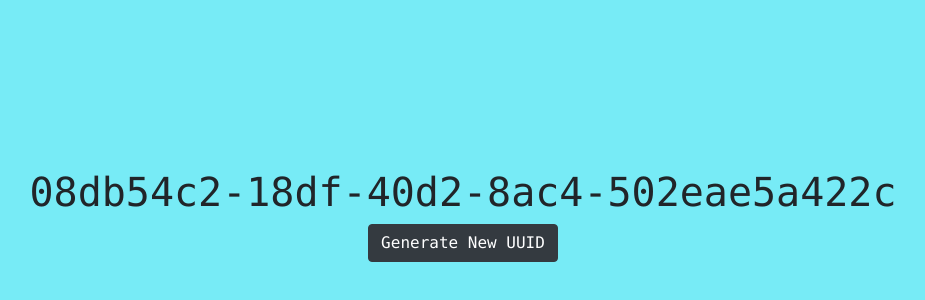
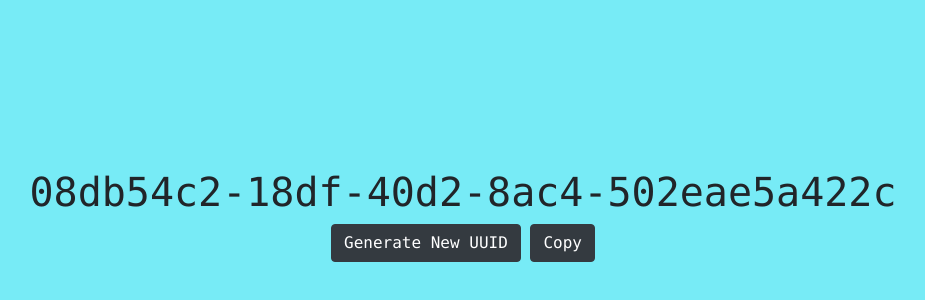
Before and after one commit to thomaschaplin/uuid-generator, a plain HTML site: page index.html in a window 1280 px wide. Shown: the part 222-522 px from the top of the page, without its empty margins (177-1102 px from the left). Drawn offline with nearby package versions, Linux system fonts and the light colour scheme.

Commit message:
Added copy button

```diff
--- a/index.html
+++ b/index.html
@@ -14,6 +14,7 @@
     <div>
         <h1 id="uuidField"></h1>
         <button class="btn btn-dark" onclick="randomUUID()">Generate New UUID</button>
+        <button class="btn btn-dark" onclick="copyText()">Copy</button>
     </div>
 </body>
 
@@ -36,6 +37,12 @@
             (c ^ crypto.getRandomValues(new Uint8Array(1))[0] & 15 >> c / 4).toString(16)
         )
     }
+
+    function copyText() {
+        let textToCopy = document.getElementById(`uuidField`)
+        textToCopy.select()
+        document.execCommand("copy")
+    }
 </script>
 
 <!-- Optional JavaScript -->
```
